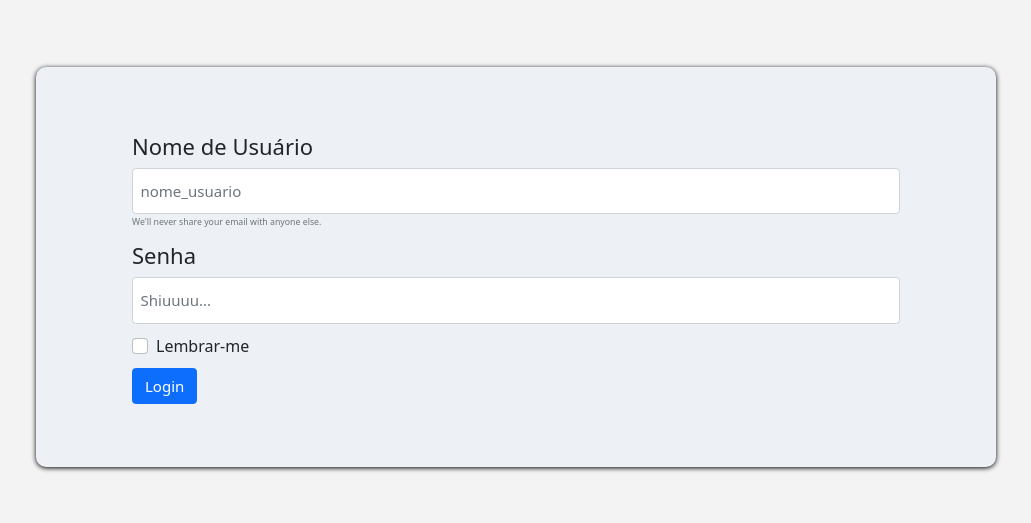
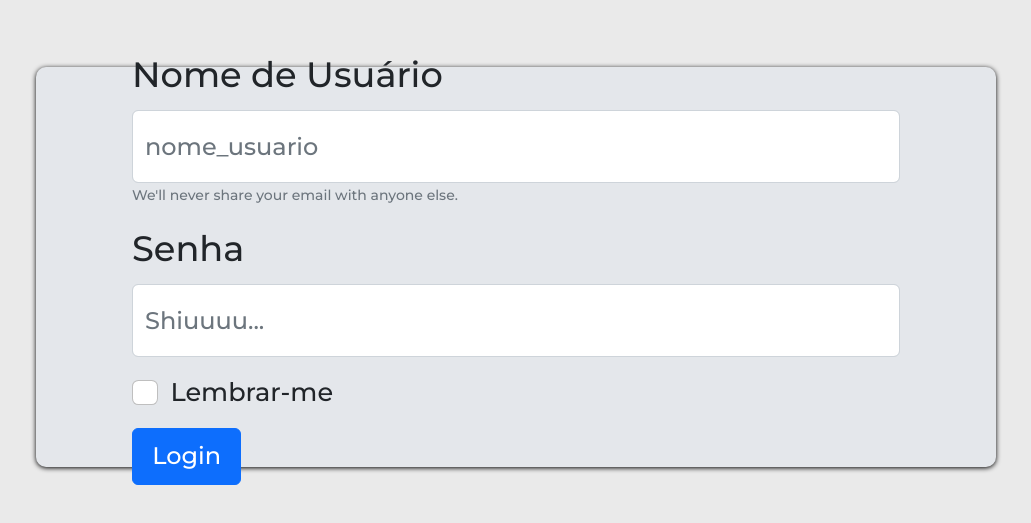
Before and after one commit to YagoFogaca/CE-FRONT, a React (Vite) app in the folder client/: page / in a window 1280 px wide. Shown: the part 133-656 px from the top of the page, without its empty margins (124-1155 px from the left). Built offline with nearby package versions, Linux system fonts and the light colour scheme.

Commit message:
style: troca de fonte e cor de fundo padrão da aplicação

```diff
--- a/client/index.html
+++ b/client/index.html
@@ -2,8 +2,12 @@
 <html lang="pt-br">
   <head>
     <meta charset="UTF-8" />
+    <meta name="viewport" content="width=device-width, initial-scale=1.0" />
     <link rel="icon" type="image/svg+xml" href="/vite.svg" />
-    <meta name="viewport" content="width=device-width, initial-scale=1.0" />
+    <link
+      href="https://fonts.googleapis.com/css2?family=Montserrat:wght@100;300;500&display=swap"
+      rel="stylesheet"
+    />
     <title>Gerenciador de Estoque</title>
   </head>
   <body>
--- a/client/src/global.styled.ts
+++ b/client/src/global.styled.ts
@@ -2,8 +2,9 @@ import { createGlobalStyle } from 'styled-components';
 
 export const GlobalStyle = createGlobalStyle`
   :root {
-    font-family: Inter, Avenir, Helvetica, Arial, sans-serif;
-    font-size: 10px;
+    --bs-font-sans-serif: 'Montserrat', sans-serif;
+    font-weight: 300;
+    font-size: 16px;
   }
 
   * {
@@ -19,6 +20,6 @@ export const GlobalStyle = createGlobalStyle`
   #root {
     overflow-x: hidden;
     height: 100%;
-    background-color: #f3f3f3;
+    background-color: #EAEAEA;
   }
 `;
```
